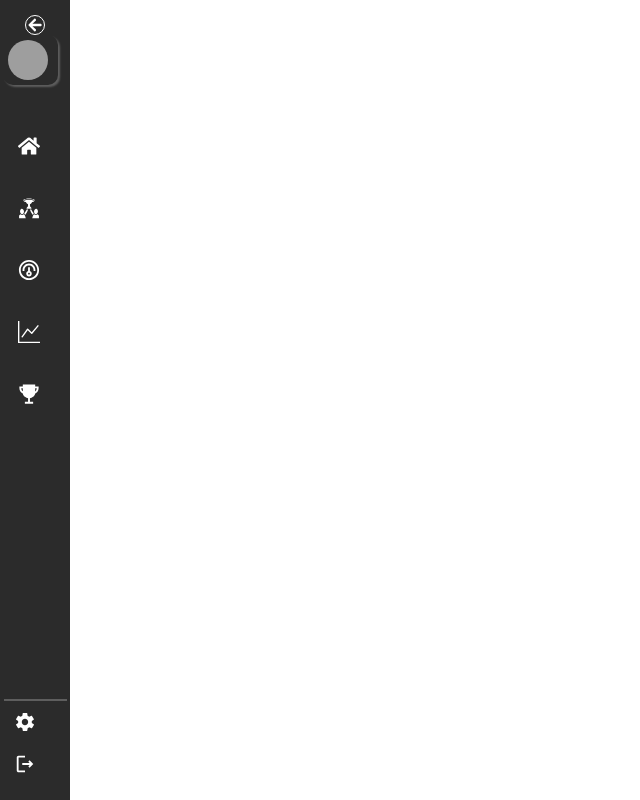
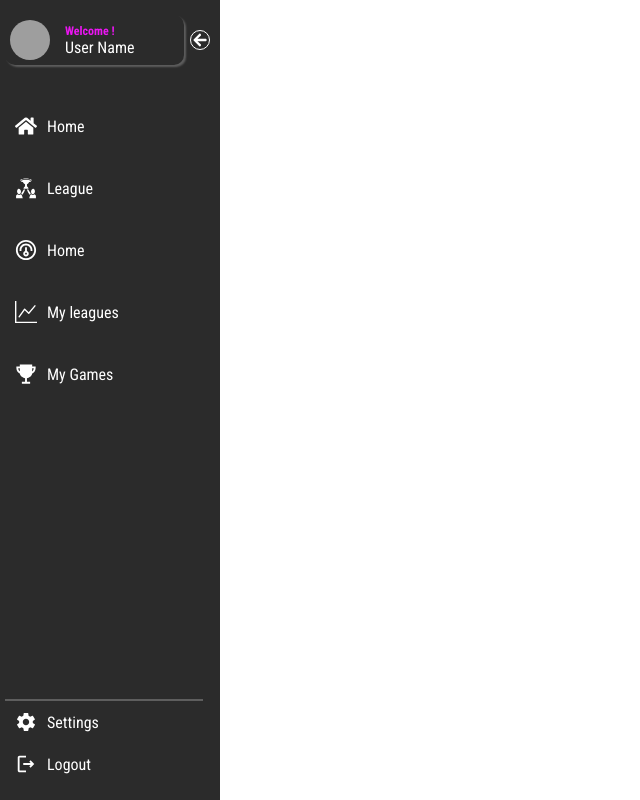
Before and after one commit to viniciusleitef/PokerRank, a Next.js app: page /home in a window 1280 px wide. Shown: the whole page, without its empty margins (0-640 px from the left). Built offline with nearby package versions, Linux system fonts and the light colour scheme; grey boxes are pictures that could not be loaded.

Commit message:
side menu from `privHome` finished

```diff
--- a/components/MenuItem/menuitem.js
+++ b/components/MenuItem/menuitem.js
@@ -1,19 +1,17 @@
 import styles from "./menuitem.module.css";
 
-function MenuItem({ text, icon, isCompact }) {
+function MenuItem({ text, icon, isCompact}) {
   return (
-    <div className={styles.box}>
+    <>
       {isCompact ? (
-        // Quando isCompact é verdadeiro, renderiza apenas o ícone
-        icon
+        <div className={`${styles.box} ${styles.boxCompact}`}>{icon}</div>
       ) : (
-        // Quando isCompact é falso, renderiza o ícone e o texto
-        <>
+        <div className={styles.box}>
           {icon}
           {text && <p>{text}</p>}
-        </>
+        </div>
       )}
-    </div>
+    </>
   );
 }
 
--- a/components/MenuItem/menuitem.module.css
+++ b/components/MenuItem/menuitem.module.css
@@ -7,6 +7,11 @@
   color: white;
   border-radius: 10px;
   cursor: pointer;
+  transition: all 400ms;
+}
+
+.boxCompact{
+  justify-content: center;
 }
 
 .box:hover{
--- a/components/SideMenu/sideMenu.js
+++ b/components/SideMenu/sideMenu.js
@@ -11,7 +11,7 @@ import { MdOutlineLogout } from "react-icons/md";
 import { FaArrowLeft } from "react-icons/fa";
 
 function SideMenu() {
-  const [isMenuOpen, setIsMenuOpen] = useState(false);
+  const [isMenuOpen, setIsMenuOpen] = useState(true);
 
   const handleMenuToggle = () => {
     setIsMenuOpen(!isMenuOpen);
@@ -21,7 +21,7 @@ function SideMenu() {
       {isMenuOpen ? (
         <div>
           <div className={`${styles.sideMenu} ${styles.sideMenuOpen}`}>
-            <FaArrowLeft className={styles.arrowL} size={20} />
+            <FaArrowLeft className={styles.arrowL} size={20} onClick={handleMenuToggle}/>
             <div className={styles.perfil}>
               <div className={styles.imgBox}>
                 <img src="/images/noPerfil.avif" width={40} height={40}></img>
@@ -49,25 +49,23 @@ function SideMenu() {
       ) : (
         <div>
           <div className={`${styles.sideMenu} ${styles.sideMenuClosed}`}>
-            <FaArrowLeft className={styles.arrowR} size={20} />
+            <FaArrowLeft className={styles.arrowR} size={20} onClick={handleMenuToggle}/>
             <div className={styles.perfil}>
-              <div className={styles.imgBox}>
+              <div className={`${styles.imgBox} ${styles.imgBoxCompact}`}>
                 <img src="/images/noPerfil.avif" width={40} height={40}></img>
-                <div className={styles.textBox}>
-                </div>
               </div>
             </div>
             <div className={styles.menu}>
-              <MenuItem icon={<FaHome size={22} isCompact/>} />
-              <MenuItem icon={<GiChampions size={22} isCompact/>} />
-              <MenuItem icon={<CgPerformance size={22} />} />
-              <MenuItem icon={<BsGraphUp size={22} />} />
-              <MenuItem icon={<IoTrophySharp size={22} />} />
+              <MenuItem icon={<FaHome size={22}/>} isCompact={true} />
+              <MenuItem icon={<GiChampions size={22} />} isCompact={true}/>
+              <MenuItem icon={<CgPerformance size={22} />} isCompact={true}/>
+              <MenuItem icon={<BsGraphUp size={22} />} isCompact={true}/>
+              <MenuItem icon={<IoTrophySharp size={22} />} isCompact={true}/>
             </div>
 
             <div className={styles.sideMenuFooter}>
-              <MenuItem icon={<IoMdSettings size={22} />} />
-              <MenuItem icon={<MdOutlineLogout size={22} />} />
+              <MenuItem icon={<IoMdSettings size={22} />} isCompact={true}/>
+              <MenuItem icon={<MdOutlineLogout size={22} />} isCompact={true}/>
             </div>
           </div>
           <div className={styles.responsiveSideMenu}></div>
--- a/components/SideMenu/sideMenu.module.css
+++ b/components/SideMenu/sideMenu.module.css
@@ -3,6 +3,7 @@
   height: 100vh;
   background-color: rgb(43, 43, 43);
   padding: 15px 5px;
+  transition: all 200ms;
 }
 
 .sideMenuOpen{
@@ -33,6 +34,15 @@
   cursor: pointer;
   border: 1px solid white;
   border-radius: 50%;
+  transform: rotate(180deg);
+  margin-bottom: 10px;
+}
+
+.arrowL:hover, .arrowR:hover{
+  color: var(--rose-color);
+  border: none;
+  border-top: 1px solid var(--rose-color);
+  transition: all 500ms;
 }
 
 .imgBox {
@@ -46,6 +56,10 @@
   color: white;
   box-shadow: 2px 2px 2px  rgba(255, 255, 255, 0.24);
   border-radius: 10px;
+}
+
+.imgBoxCompact{
+  width: 100%;
 }
 
 .imgBox img {
```
